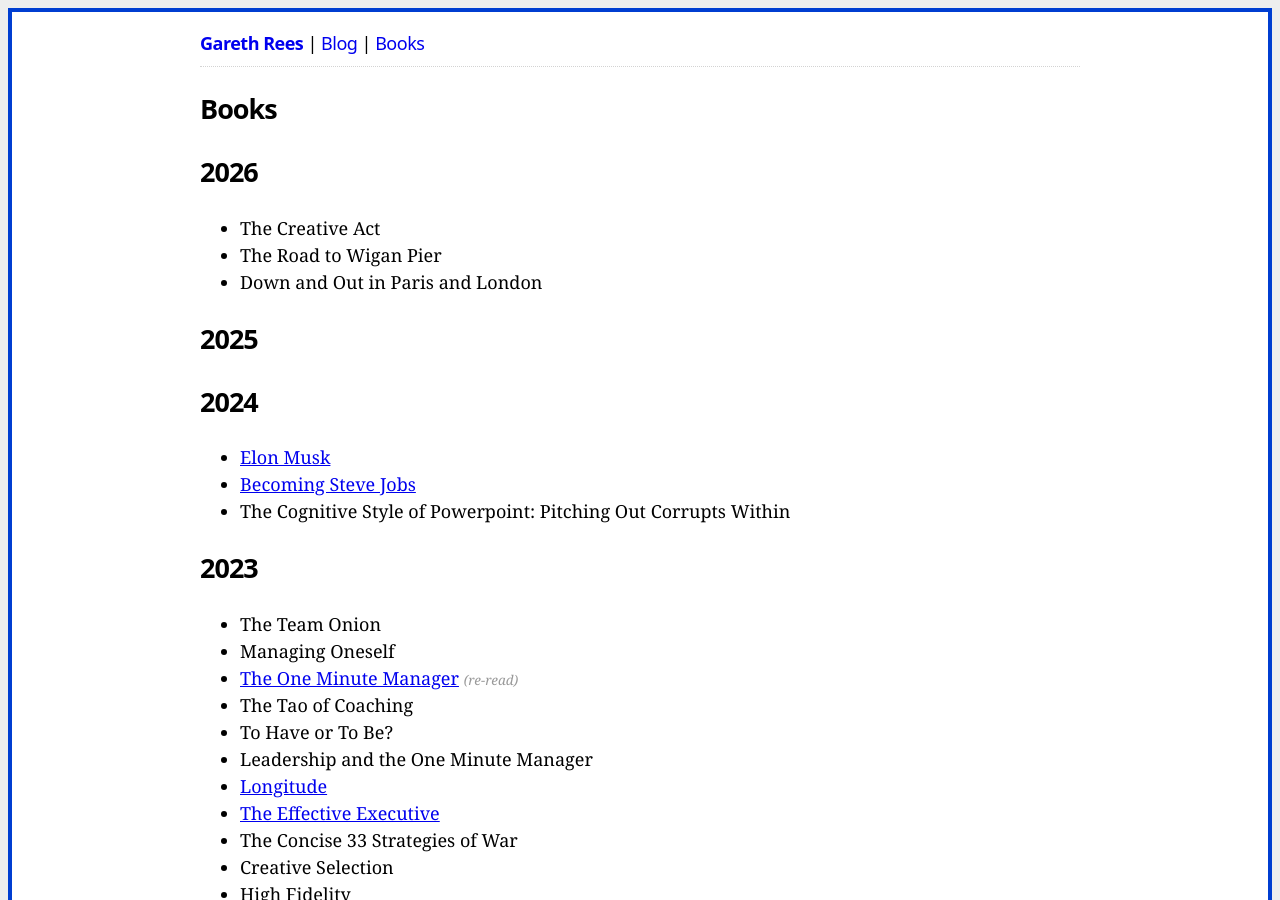
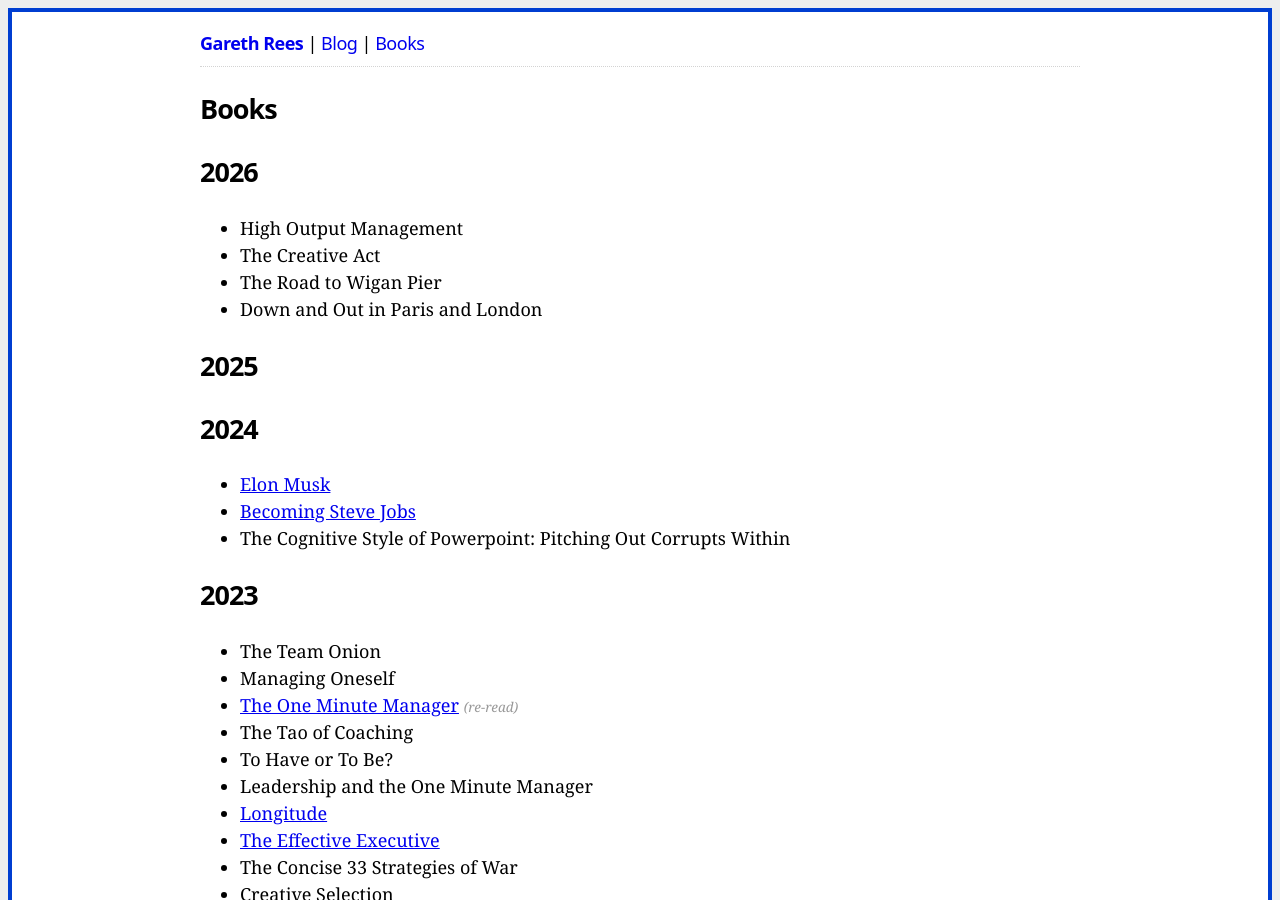
Before and after one commit to garethrees/garethrees.github.com, a Jekyll site: the page built from books.html, in a window 1280 px wide and 900 px high. Built offline with Jekyll 4.4.1, drawn with Linux system fonts in a browser that asks for light colours.

Commit message:
Update books.yml

```diff
--- a/_data/books.yml
+++ b/_data/books.yml
@@ -1,4 +1,5 @@
 2026:
+- title: High Output Management
 #- title: A Small Town in Germany
 #- title: Live and Let Die
 - title: The Creative Act
```
